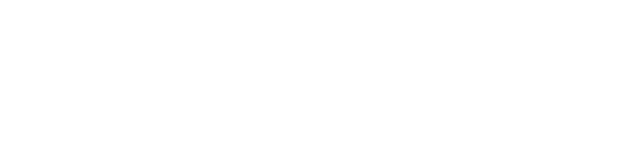
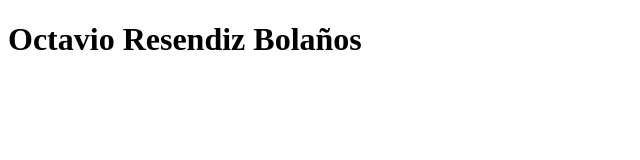
Before and after one commit to tavooctavio/cvWeb, a plain HTML site: page index.html in a window 1280 px wide. Shown: the whole page, without its empty margins (0-640 px from the left). Drawn offline with Linux system fonts and the light colour scheme.

Commit message:
Agrege un h1 para el contenido de la pagina

```diff
--- a/index.html
+++ b/index.html
@@ -7,6 +7,7 @@
     <title>Document</title>
 </head>
 <body>
+    <h1>Octavio Resendiz Bolaños</h1>
 
 </body>
 </html>
```
